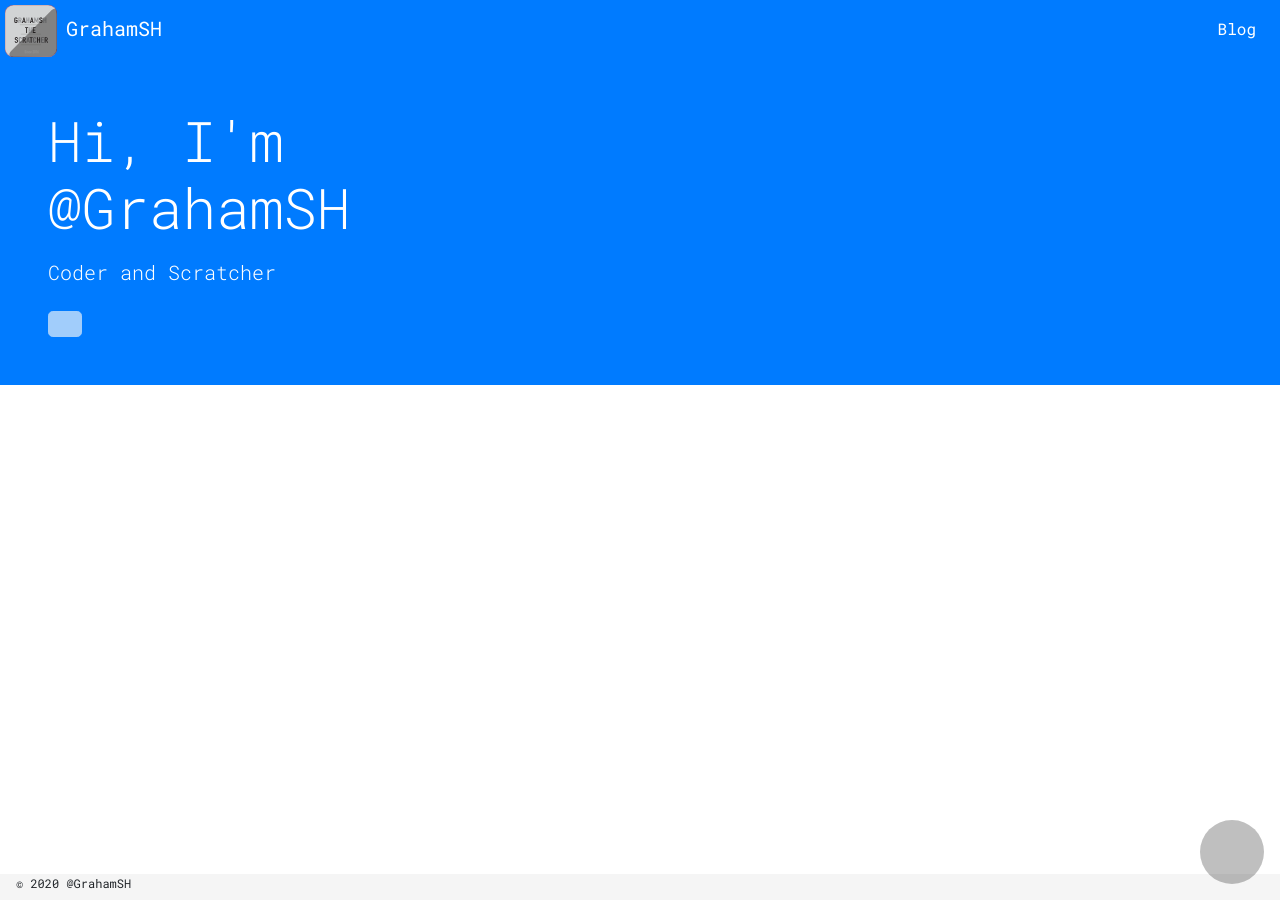
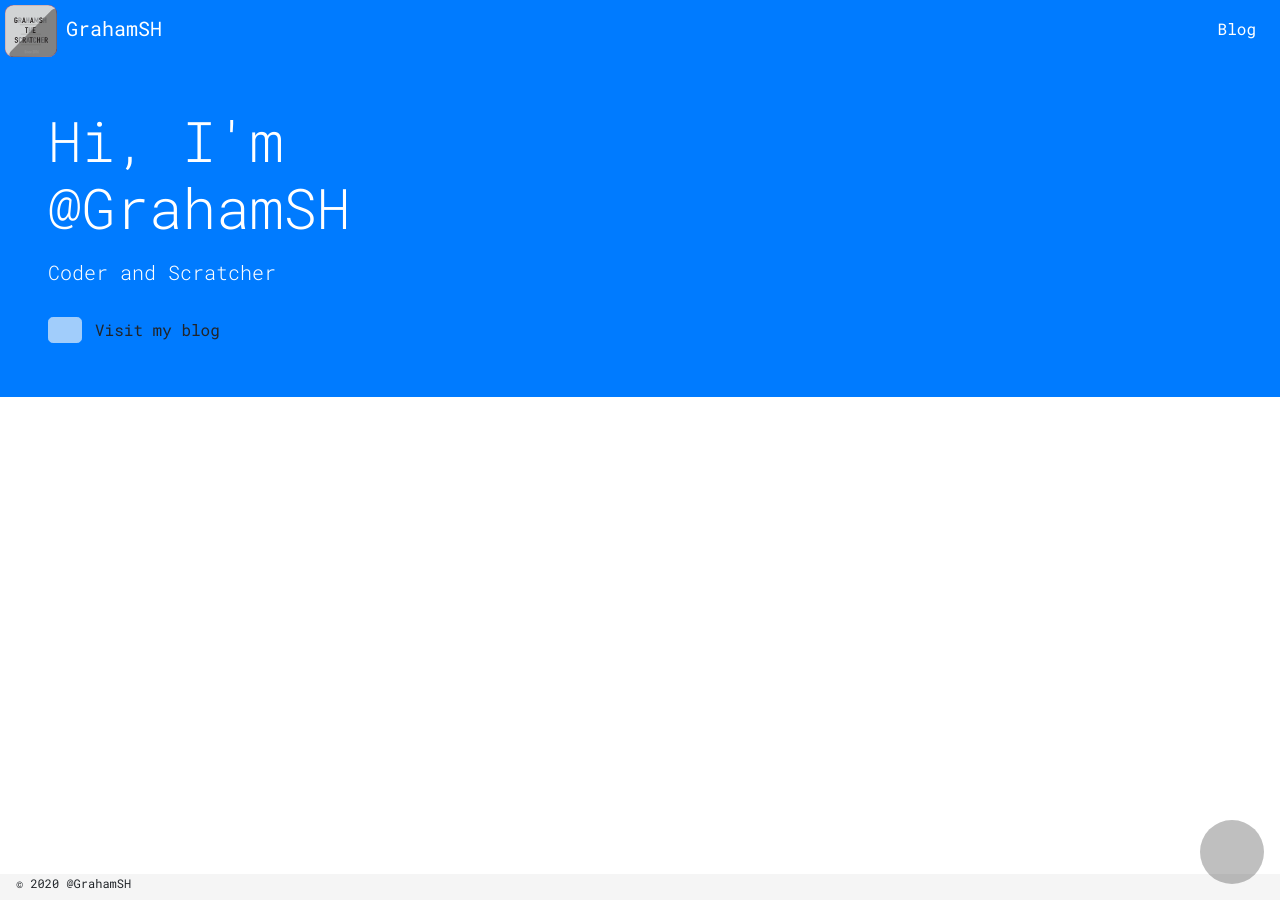
Before and after one commit to fossabot/grahamsh-llk.github.io, a Jekyll site: the page built from site/index.html, in a window 1280 px wide. Built offline with Jekyll 4.4.1, drawn with Linux system fonts in a browser that asks for light colours.

Commit message:
Update index.html

```diff
--- a/site/index.html
+++ b/site/index.html
@@ -12,7 +12,7 @@ description: GrahamSH-LLK
       <a id="install-intro" class="btn btn-white btn-lg install-btn disabled">
         <p></p>
       </a>
-      <a href="#" class="btn"></a>
+      <a href="/blog" class="btn">Visit my blog</a>
     </div>
   </div>
   <div class="col-12 col-md-6" id="intro-img"></div>
```
